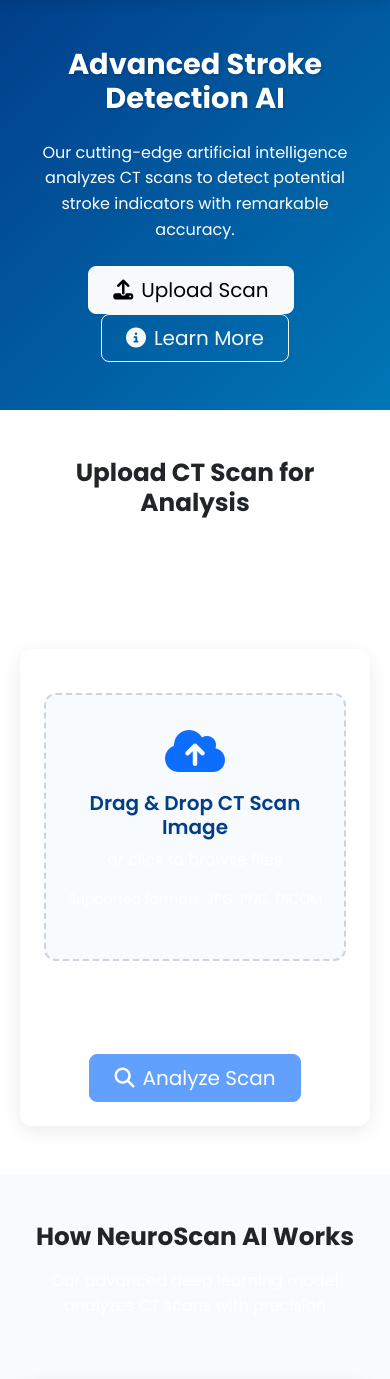
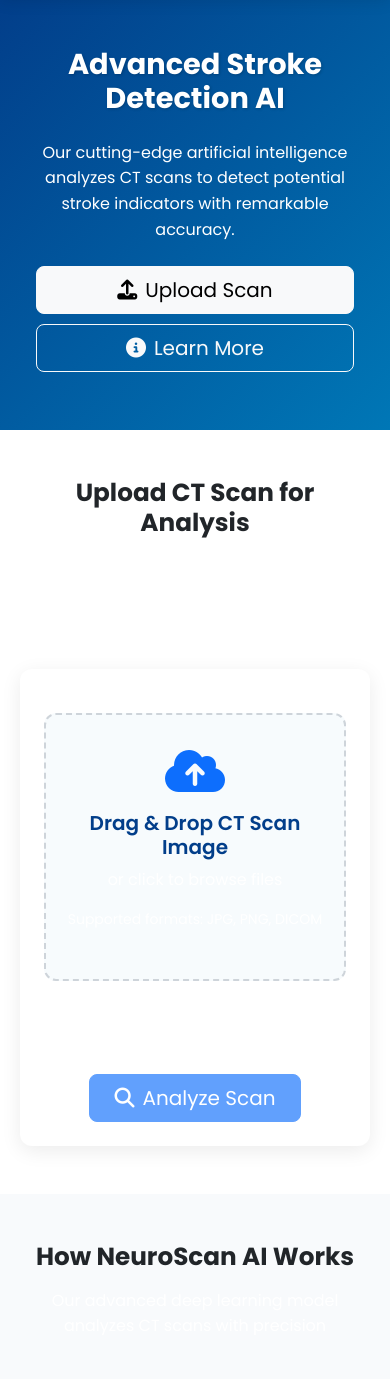
Before and after one commit to ashwin-hue/NeuroScan-AI, a Flask app: page / in a window 390 px wide. Shown: the part 72-1451 px from the top of the page. Run offline with Flask 3, Linux system fonts and the light colour scheme.

Commit message:
Update styles.css

```diff
--- a/static/css/styles.css
+++ b/static/css/styles.css
@@ -254,6 +254,26 @@ footer a:hover {
     border-width: 0.25rem;
 }
 
+.upload-title {
+  font-size: 2rem;
+  color: #2c3e50;
+  font-weight: bold;
+  margin-bottom: 1rem;
+}
+
+.scan-desc {
+  color: #007bff;
+  font-size: 1.1rem;
+  margin-bottom: 0.5rem;
+}
+
+.disclaimer {
+  color: #6c757d;
+  font-size: 0.95rem;
+  font-style: italic;
+}
+
+
 /* Responsive Adjustments */
 @media (max-width: 992px) {
     .hero-section {
@@ -313,3 +333,73 @@ footer a:hover {
     border-left: 5px solid var(--success-color);
     color: var(--success-color);
 }
+
+.custom-dropdown {
+  text-align: left;
+}
+
+.custom-dropdown .form-label {
+  font-weight: 600;
+  color: var(--medical-dark);
+  font-size: 1.1rem;
+}
+
+.dropdown-wrapper {
+  position: relative;
+}
+
+.custom-select {
+  appearance: none;
+  -webkit-appearance: none;
+  -moz-appearance: none;
+  background-color: var(--medical-light);
+  border: 2px solid var(--medical-blue);
+  border-radius: 12px;
+  padding: 0.75rem 1.5rem 0.75rem 1rem;
+  font-size: 1rem;
+  font-weight: 500;
+  color: var(--medical-dark);
+  width: 100%;
+  transition: all 0.3s ease;
+  background-image: url("https://cdn-icons-png.flaticon.com/512/2985/2985150.png");
+  background-repeat: no-repeat;
+  background-size: 18px;
+  background-position: right 1rem center;
+}
+
+.custom-select:focus {
+  outline: none;
+  border-color: var(--primary-color);
+  box-shadow: 0 0 0 4px rgba(0, 119, 182, 0.1);
+}
+
+.custom-select:focus {
+  box-shadow: 0 0 8px rgba(0, 119, 182, 0.3);
+}
+
+
+@media (max-width: 576px) {
+  .hero-section .btn {
+    max-width: 100%;
+    width: 100%;
+    display: block;
+    margin: 0 auto 10px;
+    white-space: nowrap;
+    overflow: hidden;
+    text-overflow: ellipsis;
+  }
+
+  .hero-section {
+    padding-left: 1rem;
+    padding-right: 1rem;
+  }
+
+  .hero-section .btn i {
+    margin-right: 8px;
+  }
+
+  html, body {
+    width: 100%;
+    overflow-x: hidden;
+  }
+}
```
